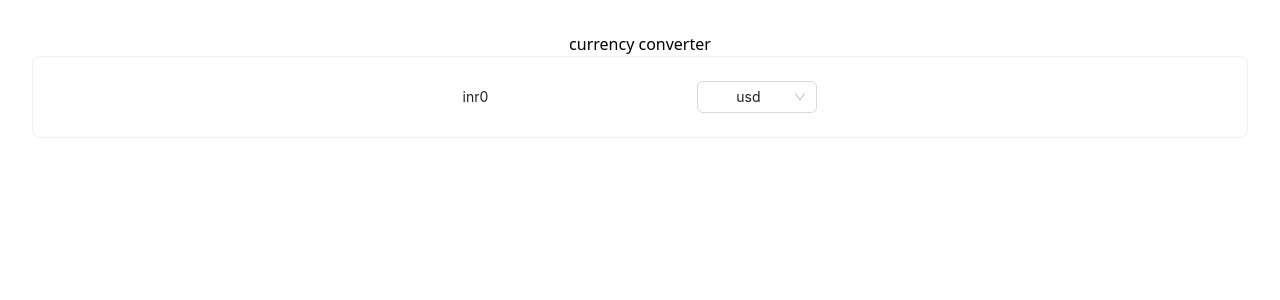
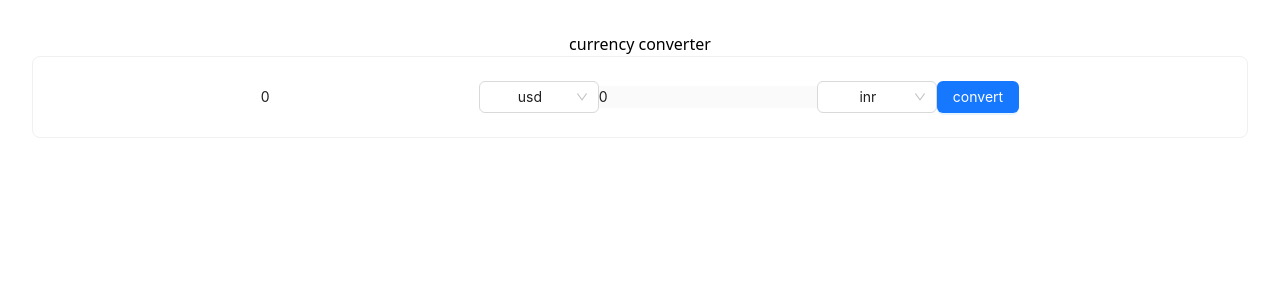
Before and after one commit to msaadnanil18/currency-converter, a React (Vite) app: page / in a window 1280 px wide. Shown: the top 300 px of the page. Built offline with nearby package versions, Linux system fonts and the light colour scheme; no server answers.

Commit message:
work on flow

```diff
--- a/src/App.jsx
+++ b/src/App.jsx
@@ -21,10 +21,13 @@ const options = Object.keys(currencyInfo)
 const convert = () => {
   setConvertedAmount(amount * currencyInfo[to])
 }
- const onAmountChange = (value) => {
-  setAmount(value)
+//  const onAmountChange = (e) => {
 
- }
+
+//   setAmount(e.target.value)
+//  }
+
+
   return (
     <>
      <div className=' bg-slate-500 text-2xl font-bold rounded-2xl'>
@@ -41,12 +44,22 @@ const convert = () => {
         >
           <InputBox
           label={to}
+           amount={amount}
+          currncyOptions={options}
+          onCurrencyChange={(currency) => setForm(currency) }
+          selectCurrency={form}
+          onAmountChange={setAmount}
+          />
+
+          <InputBox
+          label={to}
            amount={convertedAmount}
           currncyOptions={options}
-          onCurrencyChange={(currency) => setAmount(currency) }
-          selectCurrency={form}
-          onAmountChange={onAmountChange}
+          onCurrencyChange={(currency) => setTo(currency)}
+          selectCurrency={to}
+          amountDisable
           />
+          <Button onClick={convert} type='primary' >convert</Button>
         </form>
      </Card>
     </>
--- a/src/components/InputBox.jsx
+++ b/src/components/InputBox.jsx
@@ -26,7 +26,7 @@ function InputBox({
   return (
     <>
       <label htmlFor={amountInputId}>
-        {label}
+
       </label>
      <input
       id={amountInputId}
@@ -40,7 +40,7 @@ function InputBox({
   <Select
      value={selectCurrency}
       style={{ width: 120 }}
-      onChange={onAmountChange}
+      onChange={(e) => onCurrencyChange && onCurrencyChange(e.target.value)}
       disabled = {currencyDisable}
       options={currncyOptions.map((option) => ({ label: option, value: option }))}
 
```
